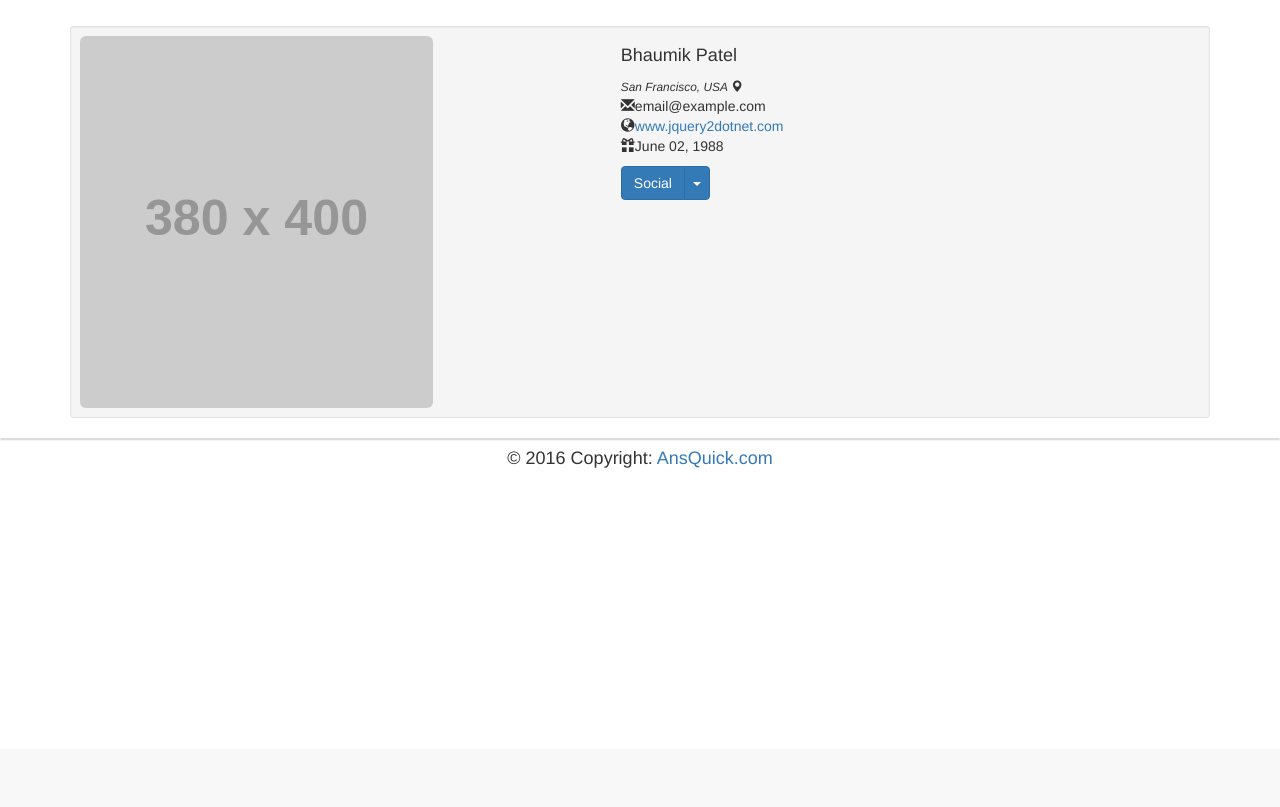
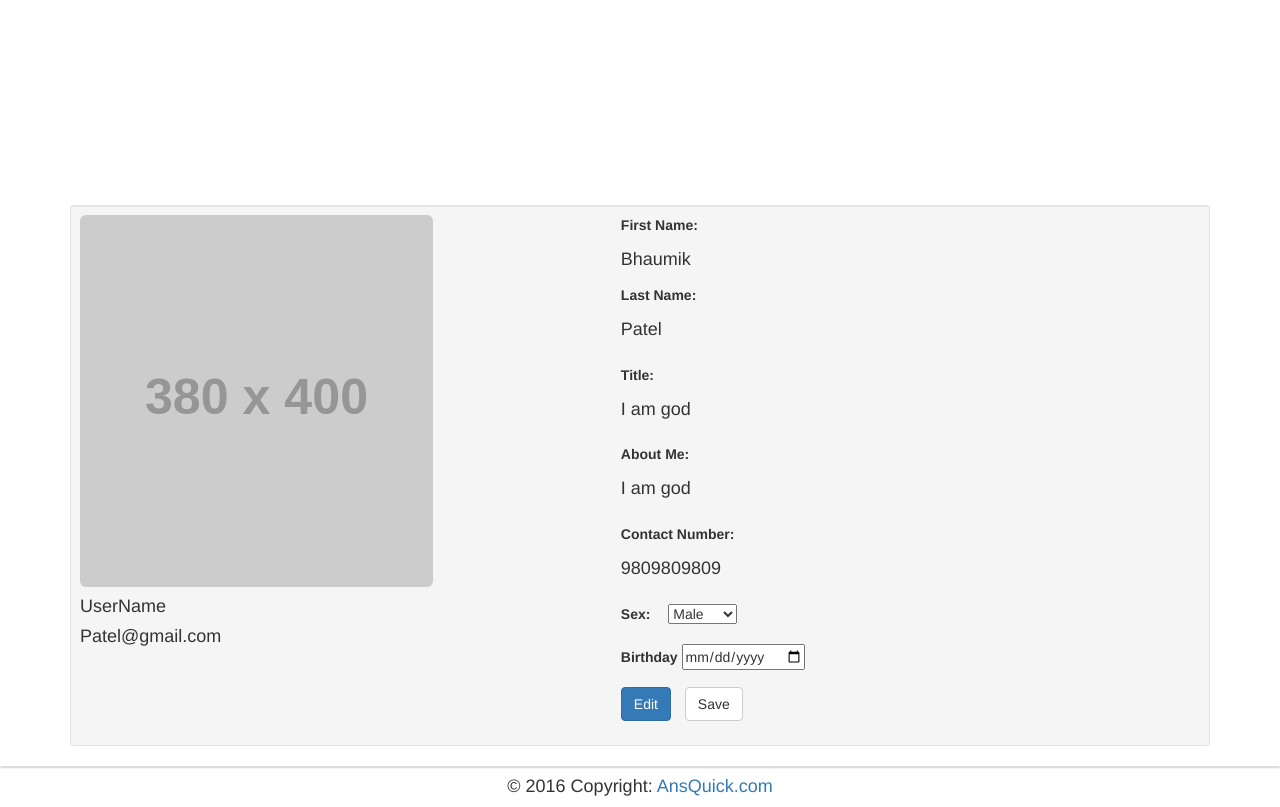
Before and after one commit to rajeshgupta3579/AnsQuick, a CodeIgniter app: page /database/index.php/profile/index in a window 1280 px wide. Shown: the part 51-858 px from the top of the page. Before the commit the page ends 519 px from the top, so only its background shows below. Run offline with CodeIgniter, Linux system fonts and the light colour scheme; grey boxes labelled with a size stand in for pictures from a placeholder-image service; some libraries are stand-ins or nearby versions.

Commit message:
profile page

```diff
--- a/application/config/database.php
+++ b/application/config/database.php
@@ -77,7 +77,7 @@ $db['default'] = array(
 	'dsn'	=> '',
 	'hostname' => 'localhost',
 	'username' => 'root',
-	'password' => 'abc123',
+	'password' => 'Jindal9@',
 	'database' => 'ansQuick',
 	'dbdriver' => 'mysqli',
 	'dbprefix' => '',
--- a/application/views/AnsQuick/feedElement.php
+++ b/application/views/AnsQuick/feedElement.php
@@ -151,7 +151,7 @@
               <div class="row">
                 <div class="col-md-12">
                   <?php if($questionDetails[$i]['answerCount']>0){?>
-                  <a href="#"><?php echo $questionDetails[$i]['answerCount'];?> people</a> have answered!!
+                  <a href="<?php echo base_url('index.php/Question/expand/'.$questionDetails[$i]['questionID']);?>"><?php echo $questionDetails[$i]['answerCount'];?> people</a> have answered!!
                     <hr>
 
                             <ul class="media-list">
--- a/application/views/AnsQuick/footer.php
+++ b/application/views/AnsQuick/footer.php
@@ -27,7 +27,12 @@ jQuery(document).ready(function(){
                 function extractLast( term ) {
                     return split( term ).pop();
                 }
+                  $("#name").attr('contenteditable','false');
 
+                  $("#editName").click(function(){
+                      $("#name1").attr('contenteditable','true');
+                      alert("nandas");
+                  })
                 $('#tags').autocomplete({
 
                 //  alert("nice");
--- a/application/views/AnsQuick/profile.php
+++ b/application/views/AnsQuick/profile.php
@@ -7,44 +7,96 @@
   background-color: green;
 }
 </style>
-<div class="container" style="margin-top:6%">
+
+<div class="container" style="margin-top:20%">
     <div class="row">
+
+
         <div class="col-xs-12 col-sm-12 col-md-12">
             <div class="well well-sm">
                 <div class="row">
                     <div class="col-sm-6 col-md-4">
                         <img src="http://placehold.it/380x400" alt="" class="img-rounded img-responsive" />
+                        <h4>UserName</h4>
+                        <h4  id = "emaiID2">Patel@gmail.com</h4>
                     </div>
                     <div class="col-sm-6 col-md-8" style="padding-left:15%">
-                        <h4>
-                            Bhaumik Patel</h4>
-                        <small><cite title="San Francisco, USA">San Francisco, USA <i class="glyphicon glyphicon-map-marker">
-                        </i></cite></small>
-                        <p>
-                            <i class="glyphicon glyphicon-envelope"></i>email@example.com
-                            <br />
-                            <i class="glyphicon glyphicon-globe"></i><a href="http://www.jquery2dotnet.com">www.jquery2dotnet.com</a>
-                            <br />
-                            <i class="glyphicon glyphicon-gift"></i>June 02, 1988</p>
-                        <!-- Split button -->
-                        <div class="btn-group">
-                            <button type="button" class="btn btn-primary">
-                                Social</button>
-                            <button type="button" class="btn btn-primary dropdown-toggle" data-toggle="dropdown">
-                                <span class="caret"></span><span class="sr-only">Social</span>
-                            </button>
-                            <ul class="dropdown-menu" role="menu">
-                                <li><a href="#">Twitter</a></li>
-                                <li><a href="https://plus.google.com/+Jquery2dotnet/posts">Google +</a></li>
-                                <li><a href="https://www.facebook.com/jquery2dotnet">Facebook</a></li>
-                                <li class="divider"></li>
-                                <li><a href="#">Github</a></li>
+
+                      <form>
+                          <div class="form-group">
+                                <label for="firstName2">First Name: </label>
+                              <h4  id = "firstname2">Bhaumik </h4>
+                          </div>
+
+                          <div class="form-group">
+                            <ul class="list-inline">
+                              <li>
+                                <label for="lastName2">Last Name: </label>
+
+                              <h4  id = "lstName2">Patel</h4>
+                              </li>
                             </ul>
+                          </div>
+                          <div class="form-group">
+                            <ul class="list-inline">
+                              <li>
+                                <label for="title2">Title: </label>
+
+                              <h4  id = "title2">I am god</h4>
+                            </li>
+                            </ul>
+                          </div>
+
+                          <div class="form-group">
+                            <ul class="list-inline">
+                              <li>
+                                <label for="aboutMe2">About Me: </label>
+
+                              <h4  id = "aboutMe2">I am god</h4>
+                            </li>
+                            </ul>
+                          </div>
+                          <div class="form-group">
+                            <ul class="list-inline">
+                              <li>
+                                <label for="phone2">Contact Number: </label>
+
+                              <h4  id = "phone2">9809809809</h4>
+                            </li>
+                            </ul>
+                          </div>
+                          <div class="form-group">
+                          <label for="sex">Sex:&emsp;</label>
+                          <select class="selectpicker" id="sex" name="category">
+                            <option>Male</option>
+                            <option>Female</option>
+                          </select>
                         </div>
+                        <div class="form-group">
+                        <label for="birthday">Birthday</label>
+                        <input type="date"  id="birthday">
+                      </div>
+
+                          <div class="form-group">
+                            <ul class="list-inline">
+                            <li>
+                              <button class="btn btn-primary"  id="edit">Edit</button>
+                            </li>
+
+                            <li>
+                              <button class="btn btn-default"  id="save">Save</button>
+                            </li>
+                            </ul>
+                          </div>
+
+                          </form>
+
+
                     </div>
                 </div>
             </div>
         </div>
     </div>
 </div>
+
 <?php include('footer.php'); ?>
--- a/application/views/AnsQuick/questionExpand.php
+++ b/application/views/AnsQuick/questionExpand.php
@@ -116,6 +116,8 @@
                                 <div class="media-body">
                                   <a href="#"><?php echo $questionDetails['answerDetails'][$k]['answerdBy'];?></a> <?php echo $questionDetails['answerDetails'][$k]['answerText'];?>
                                   <br><a href="#">Like</a> · <a href="#">Comment</a> · <span class="glyphicon glyphicon-thumbs-up"></span><span class="badge"><?php echo $questionDetails['answerDetails'][$k]['likes']?></span>
+                                  <br>
+                                  <br>
                                 </div>
                               </li>
 
--- a/js/index.js
+++ b/js/index.js
@@ -1,3 +1,4 @@
+
 function follow(obj){
   var completeTagID = obj.id;
   var tagID = completeTagID.replace("currentTagID","");
```
Also changed, not shown: js/profile.js (added, +8 -0 lines).
